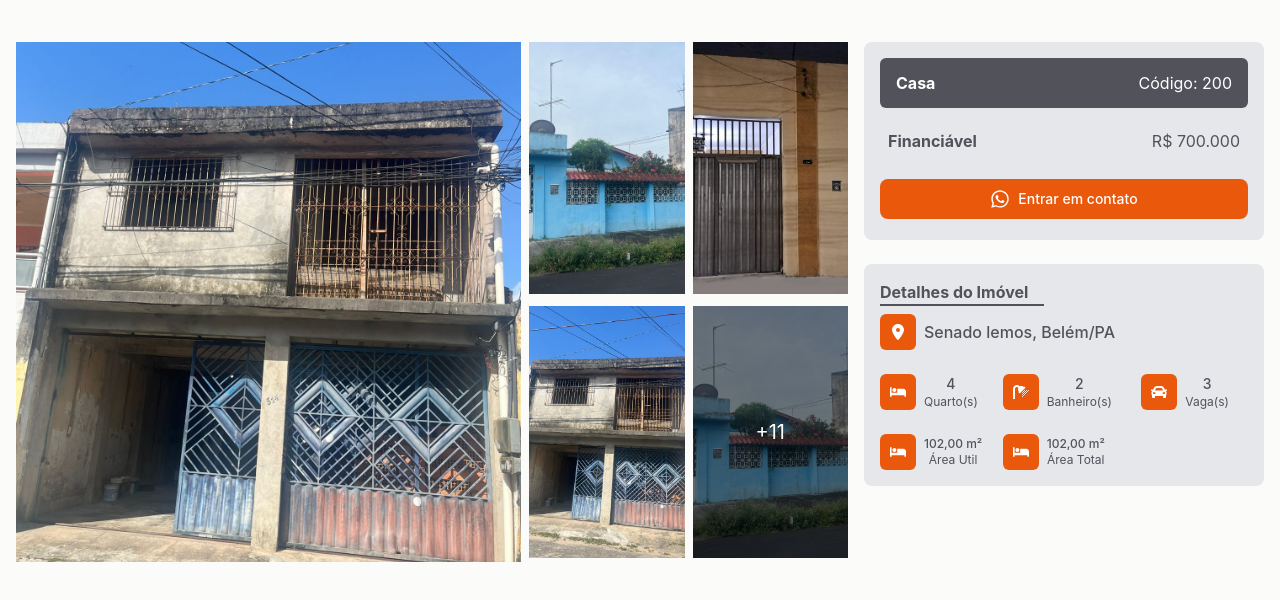
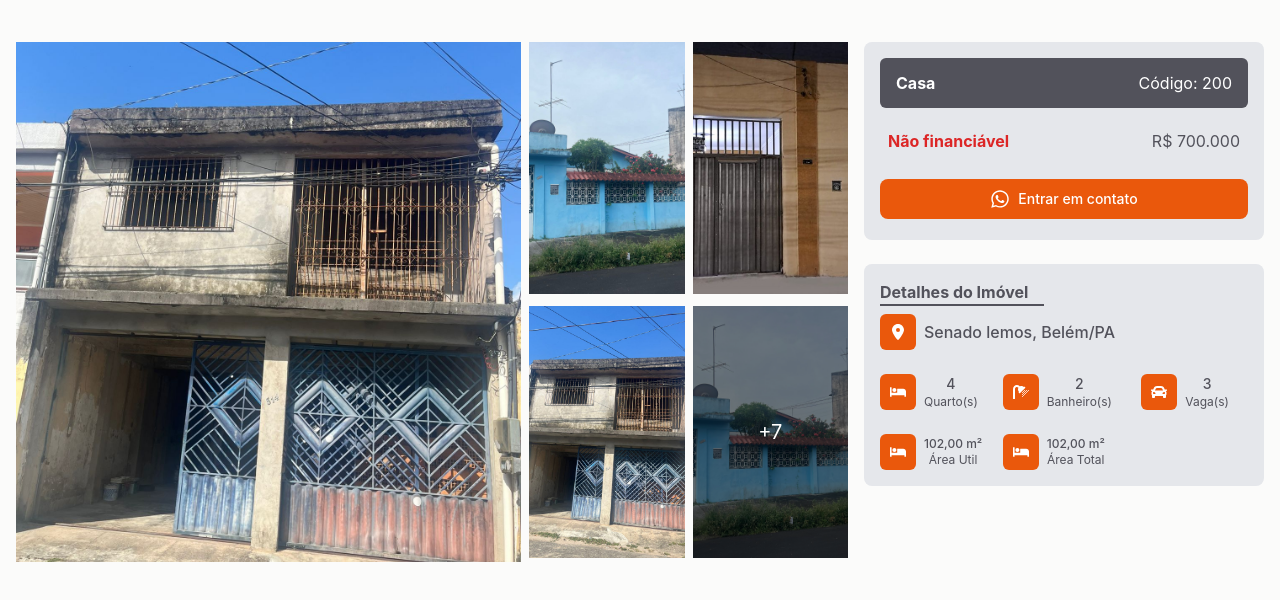
Before and after one commit to santosnevesimobiliaria/frontend-web, a Next.js app: page /imoveis/1 in a window 1280 px wide. Shown: the part 420-1020 px from the top of the page. Built offline with nearby package versions, Linux system fonts and the light colour scheme.

Commit message:
pequenas alterações

```diff
--- a/src/pages/imoveis/[id]/index.tsx
+++ b/src/pages/imoveis/[id]/index.tsx
@@ -67,14 +67,10 @@ function ImovelView() {
                 '/images/casa1.jpg',
                 '/images/casa2.jpg',
                 '/images/casa3.jpg',
-                '/images/casa1.jpg',
-                '/images/casa2.jpg',
-                '/images/casa3.jpg',
-                '/images/casa1.jpg',
               ]}
-              totalImages={16}
+              totalImages={12}
             />
-            <div className="flex flex-col w-full h-full mt-10 border-b-2 border-zinc-600">
+            <div className="flex flex-col w-full h-full mt-10 border-b-2 border-zinc-600 pb-4">
               <span className="flex justify-center items-center w-[120px] h-[30px] bg-orange-600 text-white font-medium rounded-md z-50 mb-6">
                 Código: 200
               </span>
@@ -91,7 +87,8 @@ function ImovelView() {
                 <span>Código: 200</span>
               </span>
               <span className="flex flex-row justify-between items-center w-full h-[50px] px-2">
-                <span className="font-bold">Financiável</span>
+                {/* caso possa ser financiavel pintar de verde */}
+                <span className="font-bold text-red-600">Não financiável</span>
                 <span>R$ 700.000</span>
               </span>
               <span className="flex flex-row justify-around items-center w-full h-[50px]">
```
